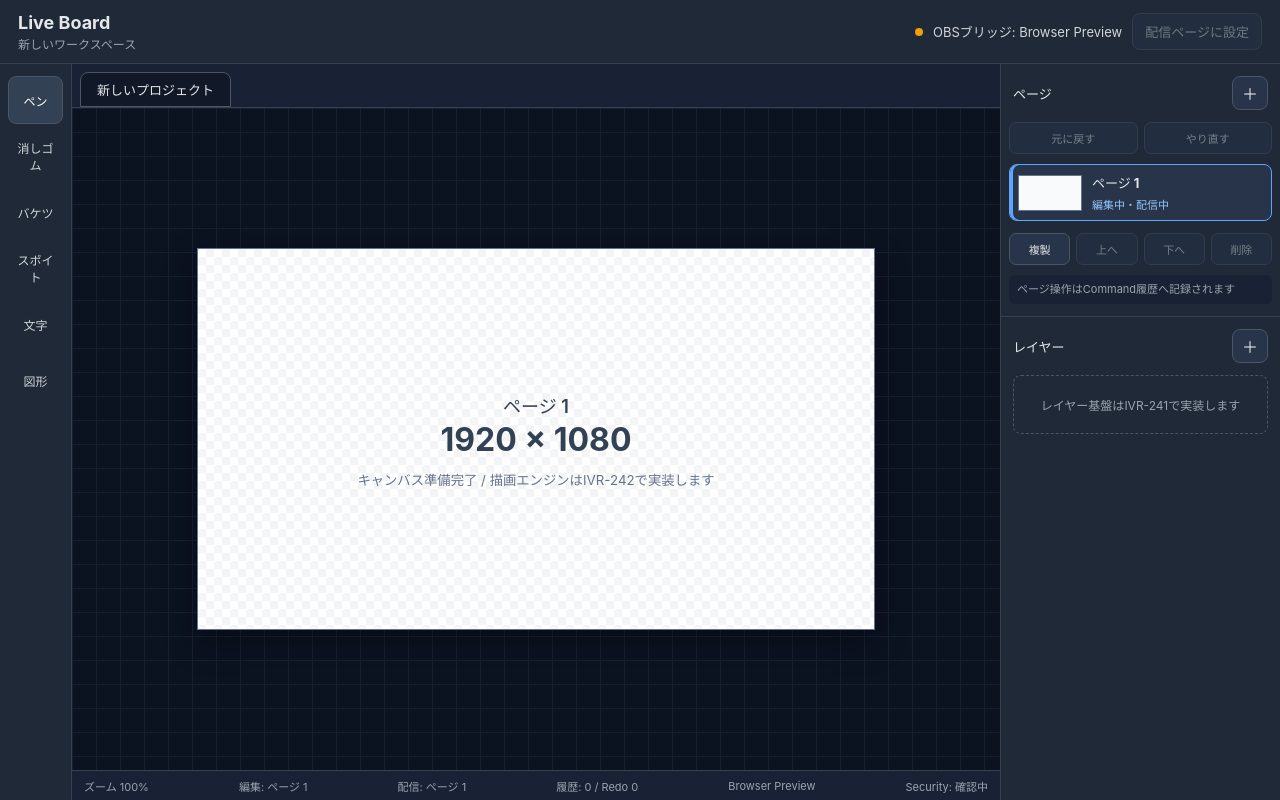
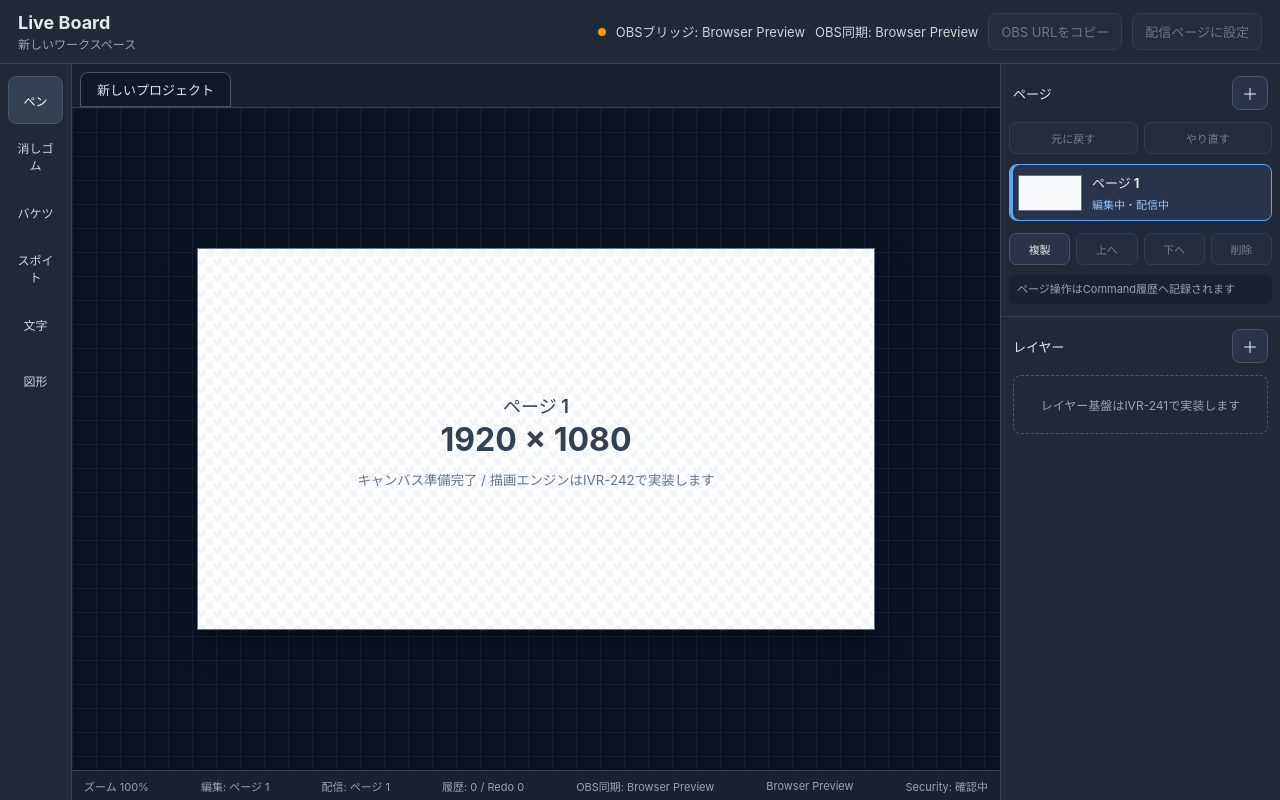
Before and after one commit to mizzz-dev/live-board, a React (Vite) app in the folder apps/desktop/: page / in a window 1280 px wide. Built offline with nearby package versions, Linux system fonts and the light colour scheme.

Commit message:
feat: EditorからOBS snapshotをrevision付きで公開

```diff
--- a/apps/desktop/src/App.tsx
+++ b/apps/desktop/src/App.tsx
@@ -3,6 +3,7 @@ import {
   canRedoProject,
   canUndoProject,
   createAddPageCommand,
+  createBroadcastSnapshot,
   createDeletePageCommand,
   createDuplicatePageCommand,
   createEmptyWorkspace,
@@ -17,12 +18,14 @@ import {
   undoProjectCommand,
   type ProjectCommand,
 } from '@live-board/domain';
-import { useEffect, useState } from 'react';
+import { useEffect, useRef, useState } from 'react';
 import './page-controls.css';
 
 const initialCommandState = createWorkspaceCommandState(
   createEmptyWorkspace('local-workspace'),
 );
+
+type CopyStatus = 'idle' | 'copied' | 'error';
 
 export function App() {
   const runtime = window.liveBoard?.getRuntimeInfo();
@@ -32,6 +35,10 @@ export function App() {
     null,
   );
   const [securityStatusError, setSecurityStatusError] = useState(false);
+  const [broadcastRevision, setBroadcastRevision] = useState<number | null>(null);
+  const [broadcastSyncError, setBroadcastSyncError] = useState(false);
+  const [copyStatus, setCopyStatus] = useState<CopyStatus>('idle');
+  const nextBroadcastRevisionRef = useRef(1);
 
   const workspace = commandState.workspace;
   const project =
@@ -62,6 +69,8 @@ export function App() {
       .getSecurityStatus(requestId)
       .then((status) => {
         if (active && status.requestId === requestId) {
+          nextBroadcastRevisionRef.current =
+            (status.obsBridge.latestRevision ?? 0) + 1;
           setSecurityStatus(status);
         }
       })
@@ -76,6 +85,68 @@ export function App() {
     };
   }, []);
 
+  useEffect(() => {
+    const liveBoardApi = window.liveBoard;
+
+    if (liveBoardApi === undefined || securityStatus === null) {
+      return;
+    }
+
+    let active = true;
+    const revision = nextBroadcastRevisionRef.current;
+    nextBroadcastRevisionRef.current += 1;
+    const requestId = globalThis.crypto.randomUUID();
+    const snapshot = createBroadcastSnapshot(
+      workspace,
+      project.id,
+      revision,
+    );
+
+    void liveBoardApi
+      .publishBroadcastSnapshot(requestId, snapshot)
+      .then((response) => {
+        if (active && response.requestId === requestId) {
+          setBroadcastRevision(response.acceptedRevision);
+          setBroadcastSyncError(false);
+        }
+      })
+      .catch(() => {
+        if (!active) {
+          return;
+        }
+
+        setBroadcastSyncError(true);
+        const refreshRequestId = globalThis.crypto.randomUUID();
+        void liveBoardApi
+          .getSecurityStatus(refreshRequestId)
+          .then((status) => {
+            if (active && status.requestId === refreshRequestId) {
+              nextBroadcastRevisionRef.current =
+                (status.obsBridge.latestRevision ?? 0) + 1;
+              setSecurityStatus(status);
+            }
+          })
+          .catch(() => {
+            if (active) {
+              setSecurityStatusError(true);
+            }
+          });
+      });
+
+    return () => {
+      active = false;
+    };
+  }, [
+    securityStatus,
+    project.id,
+    broadcastPage.id,
+    broadcastPage.name,
+    broadcastPage.width,
+    broadcastPage.height,
+    broadcastPage.dpi,
+    broadcastPage.transparent,
+  ]);
+
   const obsBridgeLabel = securityStatusError
     ? 'OBSブリッジ: 起動確認失敗'
     : securityStatus === null
@@ -84,9 +155,19 @@ export function App() {
         : 'OBSブリッジ: 起動確認中'
       : `OBSブリッジ: ${securityStatus.obsBridge.host}:${securityStatus.obsBridge.port}`;
 
+  const broadcastSyncLabel = broadcastSyncError
+    ? 'OBS同期: 再同期中'
+    : broadcastRevision === null
+      ? runtime === undefined
+        ? 'OBS同期: Browser Preview'
+        : 'OBS同期: 初期化中'
+      : `OBS同期: revision ${broadcastRevision}`;
+
   function executeCommand(command: ProjectCommand): void {
     try {
-      setCommandState(dispatchProjectCommand(commandState, command));
+      setCommandState((currentState) =>
+        dispatchProjectCommand(currentState, command),
+      );
       setDomainError(null);
     } catch (error: unknown) {
       setDomainError(
@@ -132,6 +213,26 @@ export function App() {
     );
   }
 
+  function copyObsSourceUrl(): void {
+    const liveBoardApi = window.liveBoard;
+
+    if (liveBoardApi === undefined) {
+      return;
+    }
+
+    const requestId = globalThis.crypto.randomUUID();
+    setCopyStatus('idle');
+
+    void liveBoardApi
+      .copyObsSourceUrl(requestId)
+      .then((response) => {
+        setCopyStatus(
+          response.requestId === requestId && response.copied ? 'copied' : 'error',
+        );
+      })
+      .catch(() => setCopyStatus('error'));
+  }
+
   return (
     <div className="app-shell">
       <header className="topbar">
@@ -142,6 +243,18 @@ export function App() {
         <div className="topbar-actions">
           <span className="status-dot" aria-hidden="true" />
           <span>{obsBridgeLabel}</span>
+          <span>{broadcastSyncLabel}</span>
+          <button
+            type="button"
+            disabled={window.liveBoard === undefined}
+            onClick={copyObsSourceUrl}
+          >
+            {copyStatus === 'copied'
+              ? 'OBS URLコピー済み'
+              : copyStatus === 'error'
+                ? 'OBS URLコピー失敗'
+                : 'OBS URLをコピー'}
+          </button>
           <button
             type="button"
             disabled={editPage.id === broadcastPage.id}
@@ -205,6 +318,7 @@ export function App() {
           <span>
             履歴: {projectHistory.past.length} / Redo {projectHistory.future.length}
           </span>
+          <span>{broadcastSyncLabel}</span>
           <span>
             {runtime
               ? `${runtime.platform} / Electron ${runtime.versions.electron}`
@@ -232,7 +346,9 @@ export function App() {
               type="button"
               disabled={!canUndoProject(commandState, project.id)}
               onClick={() => {
-                setCommandState(undoProjectCommand(commandState, project.id));
+                setCommandState((currentState) =>
+                  undoProjectCommand(currentState, project.id),
+                );
                 setDomainError(null);
               }}
             >
@@ -242,7 +358,9 @@ export function App() {
               type="button"
               disabled={!canRedoProject(commandState, project.id)}
               onClick={() => {
-                setCommandState(redoProjectCommand(commandState, project.id));
+                setCommandState((currentState) =>
+                  redoProjectCommand(currentState, project.id),
+                );
                 setDomainError(null);
               }}
             >
```
